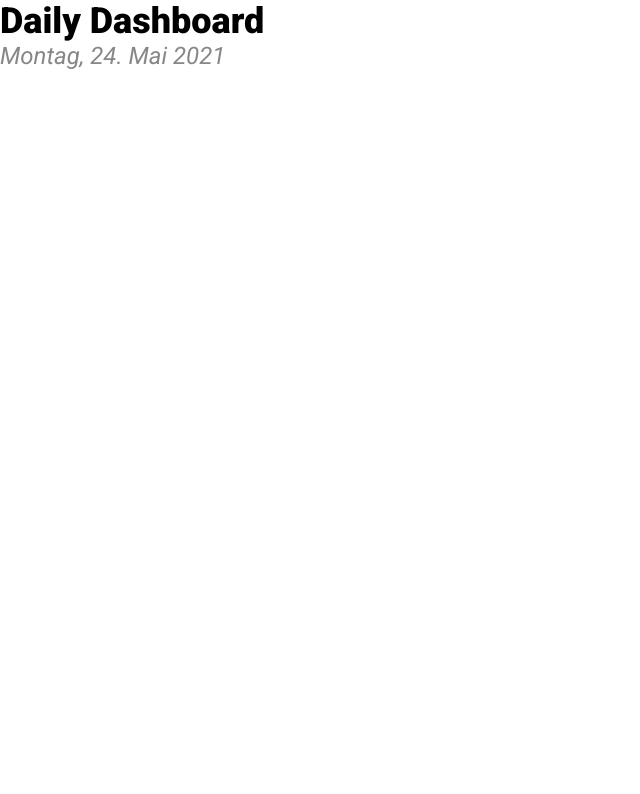
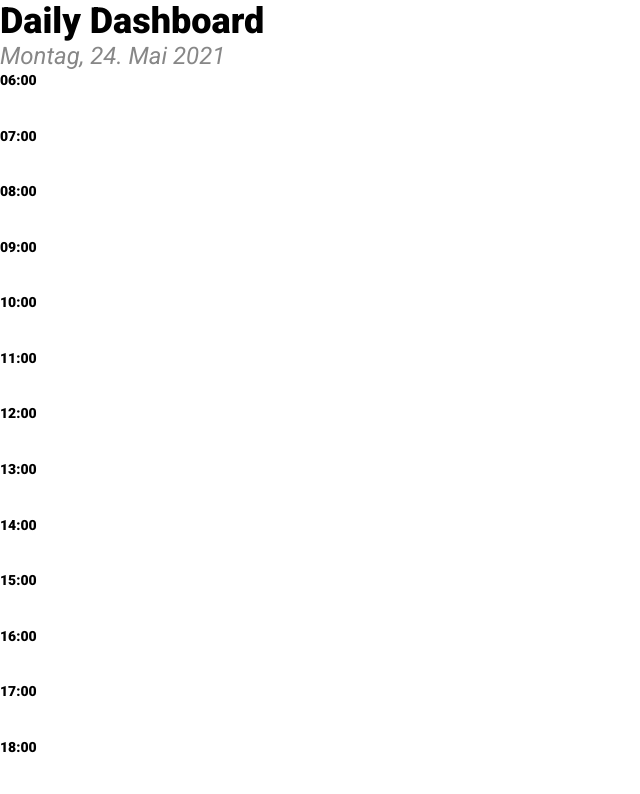
Before and after one commit to Lyannen258/dashboard, a Vue app: page / in a window 1280 px wide. Shown: the top 794 px of the page, without its empty margins (0-640 px from the left). Built offline with nearby package versions, Linux system fonts and the light colour scheme.

Commit message:
[CalendarFrame] Add calendar frame

```diff
--- a/src/App.vue
+++ b/src/App.vue
@@ -1,17 +1,20 @@
 <template>
   <Title text="Daily Dashboard" />
   <DateTime text="Montag, 24. Mai 2021" />
+  <CalendarFrame />
 </template>
 
 <script>
 import Title from "./components/Title.vue";
 import DateTime from "./components/DateTime.vue";
+import CalendarFrame from "./components/CalendarFrame.vue";
 
 export default {
   name: "App",
   components: {
     Title,
     DateTime,
+    CalendarFrame,
   },
 };
 </script>
--- /dev/null
+++ b/src/components/CalendarFrame.vue
@@ -0,0 +1,38 @@
+<template>
+  <div class="calendar-frame">
+    <div class="time-frame" v-for="time in times" v-bind:key="time">
+      <span class="time-label">{{ time }}</span>
+    </div>
+  </div>
+</template>
+
+<script>
+export default {
+  computed: {
+    times() {
+      const _times = [];
+      for (let i = 6; i <= 23; i++) {
+        _times.push(i.toString().padStart(2, "0") + ":00");
+      }
+      return _times;
+    },
+  },
+};
+</script>
+
+<style scoped>
+  .calendar-frame {
+    display: flex;
+    flex-direction: column;
+    height: 1000px;
+  }
+
+  .time-frame {
+    flex-grow: 1;
+  }
+
+  .time-label {
+    font-size: var(--font-size-s);
+    font-weight: 900;
+  }
+</style>
```
